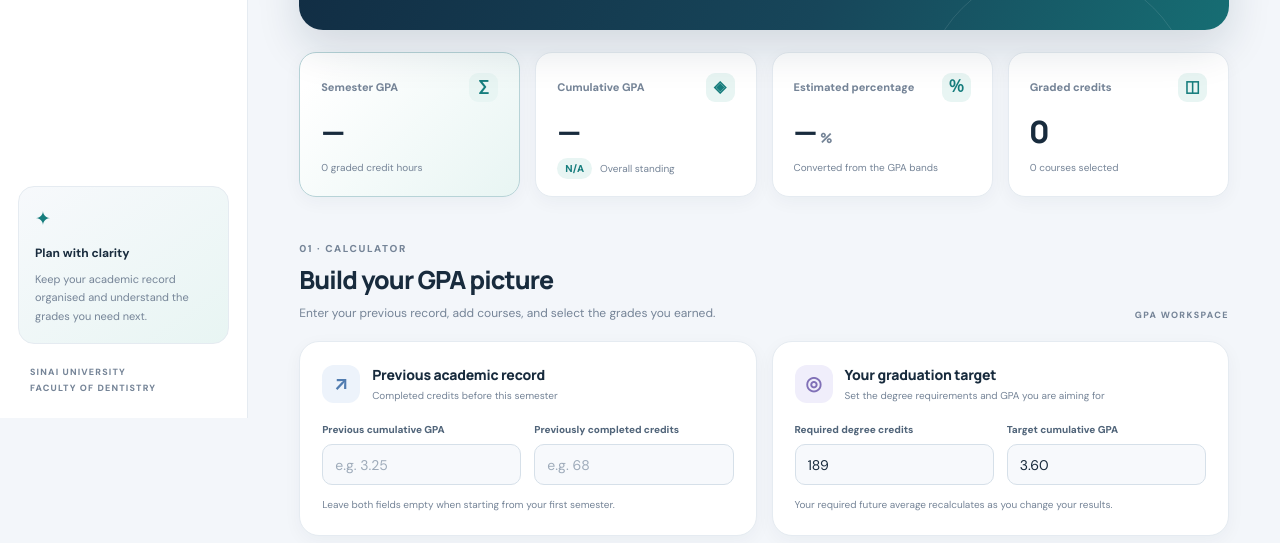
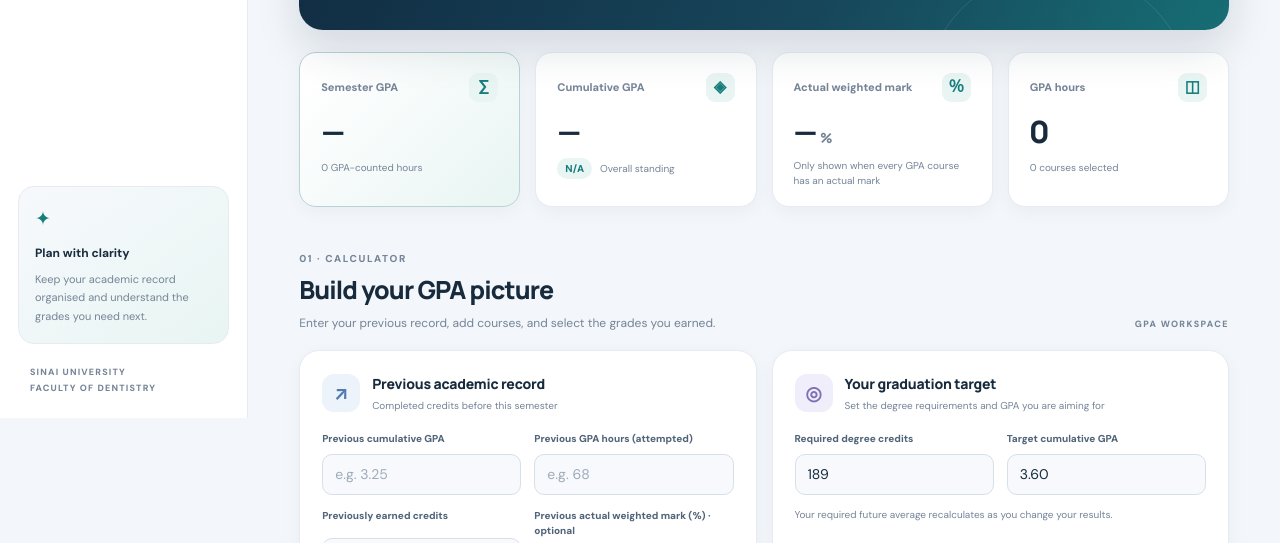
Before and after one commit to ZeyadSam/Sinai-University-Faculty-of-Dentistry-GPA-Calculator, a website with bundled scripts: page index.html in a window 1280 px wide. Shown: the part 382-925 px from the top of the page. Built offline with nearby package versions, Linux system fonts and the light colour scheme.

Commit message:
Clarify GPA hours, earned credits and actual percentage inputs

```diff
--- a/index.html
+++ b/index.html
@@ -84,12 +84,12 @@
           <div class="metric-foot"><span class="grade-chip" id="cumulative-grade">N/A</span><span>Overall standing</span></div>
         </article>
         <article class="metric-card">
-          <div class="metric-top"><span>Estimated percentage</span><span class="metric-icon">％</span></div>
+          <div class="metric-top"><span>Actual weighted mark</span><span class="metric-icon">％</span></div>
           <div class="metric-value"><span id="percentage">—</span><small>%</small></div>
-          <div class="metric-foot">Converted from the GPA bands</div>
+          <div class="metric-foot">Only shown when every GPA course has an actual mark</div>
         </article>
         <article class="metric-card">
-          <div class="metric-top"><span>Graded credits</span><span class="metric-icon">◫</span></div>
+          <div class="metric-top"><span>GPA hours</span><span class="metric-icon">◫</span></div>
           <div class="metric-value" id="total-credit-hours">0</div>
           <div class="metric-foot" id="selected-course-caption">0 courses selected</div>
         </article>
@@ -106,9 +106,11 @@
             <div class="card-heading"><span class="heading-icon blue" aria-hidden="true">↗</span><div><h3>Previous academic record</h3><p>Completed credits before this semester</p></div></div>
             <div class="field-grid">
               <label class="field-wrap" for="previous-gpa"><span>Previous cumulative GPA</span><input id="previous-gpa" type="number" inputmode="decimal" min="0" max="4" step="0.01" placeholder="e.g. 3.25"></label>
-              <label class="field-wrap" for="previous-credits"><span>Previously completed credits</span><input id="previous-credits" type="number" inputmode="numeric" min="0" max="300" step="1" placeholder="e.g. 68"></label>
+              <label class="field-wrap" for="previous-credits"><span>Previous GPA hours (attempted)</span><input id="previous-credits" type="number" inputmode="numeric" min="0" max="300" step="1" placeholder="e.g. 68"></label>
+              <label class="field-wrap" for="previous-earned-credits"><span>Previously earned credits</span><input id="previous-earned-credits" type="number" inputmode="numeric" min="0" max="300" step="1" placeholder="e.g. 65"></label>
+              <label class="field-wrap" for="previous-percentage"><span>Previous actual weighted mark (%) · optional</span><input id="previous-percentage" type="number" inputmode="decimal" min="0" max="100" step="0.01" placeholder="Actual transcript average"></label>
             </div>
-            <p class="field-hint">Leave both fields empty when starting from your first semester.</p>
+            <p class="field-hint">GPA hours and earned credits may differ after failures, withdrawals or pass-only courses. If all previous GPA hours were earned, the earned-credit value may match them. Enter your previous actual weighted mark only when known.</p>
           </article>
 
           <article class="surface-card settings-card">
@@ -138,7 +140,7 @@
 
           <article class="surface-card selected-card">
             <div class="card-heading selected-heading">
-              <div><div class="eyebrow">YOUR SEMESTER</div><h3>Selected courses</h3><p>Assign a grade to include each course in the calculation.</p></div>
+              <div><div class="eyebrow">YOUR SEMESTER</div><h3>Selected courses</h3><p>Choose a transcript grade or enter the actual mark; marks map automatically to the official grade.</p></div>
               <span class="count-badge accent-badge" id="selected-count">0 selected</span>
             </div>
             <div id="selected-courses" class="selected-list" aria-live="polite"></div>
@@ -208,9 +210,9 @@
             <div class="scale-item"><span class="scale-letter grade-c">C</span><div><strong>65% – 69%</strong><small>2.40 grade points</small></div></div>
             <div class="scale-item"><span class="scale-letter grade-d">D</span><div><strong>60% – 64%</strong><small>2.00 grade points</small></div></div>
             <div class="scale-item"><span class="scale-letter grade-f">F</span><div><strong>Below 60%</strong><small>0.00 grade points</small></div></div>
-            <div class="scale-item"><span class="scale-letter grade-na">W/I/CN</span><div><strong>Special grades</strong><small>0.00 grade points in this model</small></div></div>
+            <div class="scale-item"><span class="scale-letter grade-na">I/P/NC/W</span><div><strong>Official transcript notations</strong><small>Not zero-point GPA grades</small></div></div>
           </div>
-          <p class="scale-disclaimer">The percentage shown above is an estimate derived from the GPA bands, not an official transcript conversion. Confirm official academic rules with the university.</p>
+          <p class="scale-disclaimer">I (Incomplete), P (Pass), NC (No Credit) and W (Withdrawal) are transcript notations, not zero-point letter grades. P earns degree credit but does not affect GPA; I, NC and W are excluded from GPA and earned-credit totals. F contributes zero points and remains in GPA hours, but is not an earned credit. Weighted percentage is displayed only when actual marks are entered for every GPA-counted course; it is never inferred from GPA.</p>
         </article>
       </section>
 
```
